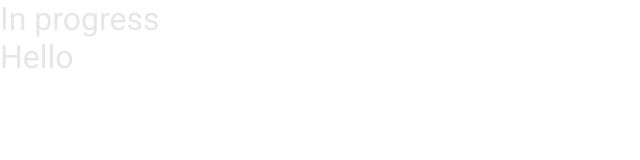
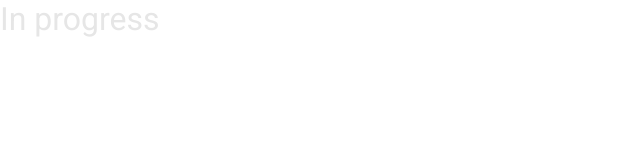
Before and after one commit to rebecck/rk_cv, a React (Vite) app: page / in a window 1280 px wide. Shown: the top 160 px of the page, without its empty margins (0-640 px from the left). Built offline with nearby package versions, Linux system fonts and the light colour scheme.

Commit message:
add strict mode

```diff
--- a/src/main.tsx
+++ b/src/main.tsx
@@ -1,11 +1,8 @@
-// import React from "react";
+import React from "react";
 import ReactDOM from "react-dom/client";
 // import App from "./App.tsx";
 import "./index.css";
 
 ReactDOM.createRoot(document.getElementById("root")!).render(
-  // <React.StrictMode>
-  //   <App />
-  // </React.StrictMode>,
-  <h1>Hello</h1>
+  <React.StrictMode>{/* <App /> */}</React.StrictMode>
 );
```
